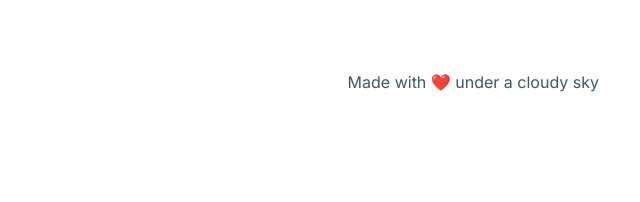
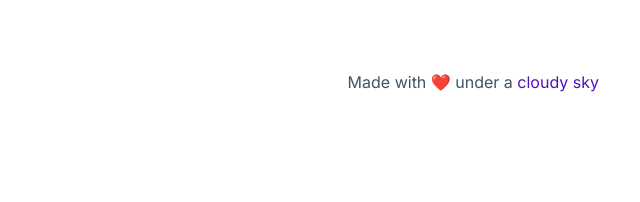
Before and after one commit to pulumi-desktop/pulumi-desktop.github.io, a website built with Parcel: page src/index.html in a window 1280 px wide. Shown: the part 3972-4174 px from the top of the page, 606-1246 px from the left. Built offline with nearby package versions, Linux system fonts and the light colour scheme; no server answers.

Commit message:
Add a link to Cloudy Sky Software's website

```diff
--- a/src/index.html
+++ b/src/index.html
@@ -222,7 +222,9 @@
                     <strong>Disclaimer:</strong> Deskypus is neither an official product of, nor an endorsement by
                     <a href="https://pulumi.com" class="contrast">Pulumi</a>.
                 </p>
-                <div class="footnote">Made with ❤️ under a cloudy sky</div>
+                <div class="footnote">
+                    Made with ❤️ under a <a href="https://cloudysky.software" title="Cloudy Sky Software">cloudy sky</a>
+                </div>
             </div>
             <p>
                 <a href="https://www.flaticon.com/free-icons/platypus" title="platypus icons">Platypus</a> and
```
